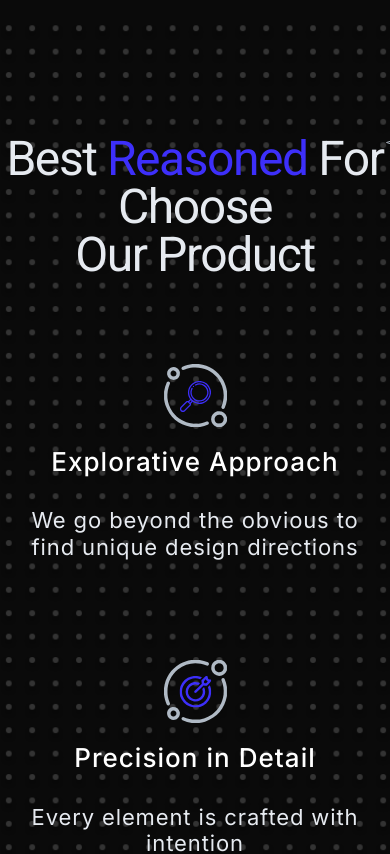
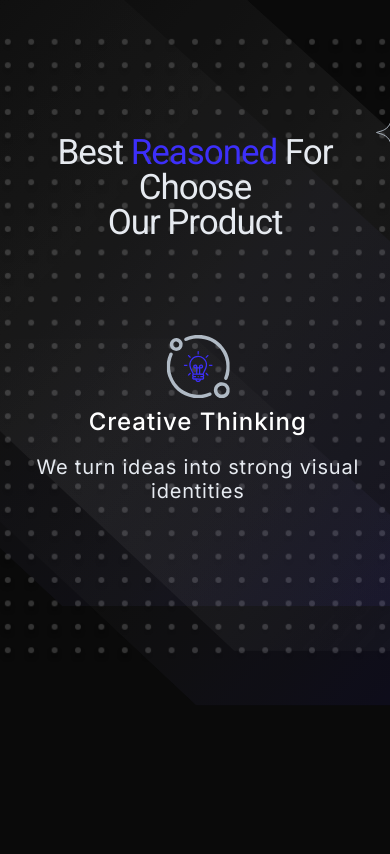
Before and after one commit to leumastrycode/Spacetrek-Collective, a Next.js app: page / in a window 390 px wide. Shown: the part 5620-6474 px from the top of the page. Built offline with nearby package versions, Linux system fonts and the light colour scheme.

Commit message:
Adding carausel to Reason section mobile

```diff
--- a/components/sections/Reason.tsx
+++ b/components/sections/Reason.tsx
@@ -1,32 +1,22 @@
-import FirstReason from "@/components/ui/ReasonItem/FirstReason";
-import SecondReason from "@/components/ui/ReasonItem/SecondReason";
-import ThirdReason from "@/components/ui/ReasonItem/ThirdReason";
-import DotsRectangle from "@/assets-svgr/dots-rectangle4.svg";
-import VerticalDotsRectangle from "@/assets-svgr/vertical-dots-rectangle.svg"
-import PatternBlock from "@/assets-svgr/pattern-block.svg";
-import Star from "@/assets-svgr/star 29.svg";
+"use client";
+
+import { useState, useEffect } from "react";
+import ReasonWeb from "@/components/ui/ReasonSection/ReasonWeb";
+import ReasonMobile from "@/components/ui/ReasonSection/ReasonMobile";
 
 export default function Reason() {
+  const [isMobile, setIsMobile] = useState(false);
+
+  useEffect(() => {
+    const handleResize = () => setIsMobile(window.innerWidth < 800); // 640px adalah breakpoint 'sm' di Tailwind
+    handleResize(); // Cek saat pertama kali load
+    window.addEventListener("resize", handleResize);
+    return () => window.removeEventListener("resize", handleResize);
+  }, []);
+
   return (
     <section id="reason">
-      <div className="w-full flex flex-col justify-center items-center gap-[85px]">
-        <div className="relative w-fit flex justify-center items-center">
-          <Star className="absolute -top-[10px] -right-[30px]" />
-          <h2 className=" font-roboto font-normal text-[48px] leading-[100%] tracking-[-0.03em] text-center text-[#E6EAF0]">
-            Best
-            <span className="text-[#3D2FFA]"> Reasoned </span>
-            For Choose <br /> Our Product
-          </h2>
-        </div>
-        <div className="relative flex justify-center gap-[100px] items-start flex-col sm:flex-row px-[30px]">
-          <FirstReason />
-          <SecondReason />
-          <ThirdReason />
-          <DotsRectangle className="absolute hidden sm:block -top-[300px] z-[-1]" />
-          <VerticalDotsRectangle className="absolute block sm:hidden -top-[350px] -left-[98px] z-[-1]" />
-          <PatternBlock className="absolute hidden sm:block -bottom-[400px] z-[-1]" />
-        </div>
-      </div>
+      {isMobile ? <ReasonMobile /> : <ReasonWeb />}
     </section>
   );
 }
--- a/components/ui/ReasonItem/FirstReason.tsx
+++ b/components/ui/ReasonItem/FirstReason.tsx
@@ -4,10 +4,10 @@ export default function FirstReason() {
   return (
     <div className="flex flex-col w-full max-w-[330px] gap-[20px] justify-center items-center">
       <Reason1 />
-      <h3 className="font-inter font-medium text-[26px] leading-[119%] tracking-[0.04em] text-center text-[#FFFFFF] mb-[10px]">
+      <h3 className="font-inter font-medium text-[24px] md:text-[26px] leading-[119%] tracking-[0.04em] text-center text-[#FFFFFF] mb-[10px]">
         Explorative Approach
       </h3>
-      <p className="font-inter font-normal text-[22px] leading-[119%] tracking-[0.04em] text-center text-[#E6EAF0]">
+      <p className="font-inter font-normal text-[20px] md:text-[22px] leading-[119%] tracking-[0.04em] text-center text-[#E6EAF0]">
         We go beyond the obvious to find unique design directions
       </p>
     </div>
--- a/components/ui/ReasonItem/SecondReason.tsx
+++ b/components/ui/ReasonItem/SecondReason.tsx
@@ -4,10 +4,10 @@ export default function SecondReason() {
   return (
     <div className="flex flex-col w-full max-w-[330px] gap-[20px] justify-center items-center">
       <Reason2 />
-      <h3 className="font-inter font-medium text-[26px] leading-[119%] tracking-[0.04em] text-center text-[#FFFFFF] mb-[10px]">
+      <h3 className="font-inter font-medium text-[24px] md:text-[26px] leading-[119%] tracking-[0.04em] text-center text-[#FFFFFF] mb-[10px]">
         Precision in Detail
       </h3>
-      <p className="font-inter font-normal text-[22px] leading-[119%] tracking-[0.04em] text-center text-[#E6EAF0]">
+      <p className="font-inter font-normal text-[20px] md:text-[22px] leading-[119%] tracking-[0.04em] text-center text-[#E6EAF0]">
         Every element is crafted with intention
       </p>
     </div>
--- a/components/ui/ReasonItem/ThirdReason.tsx
+++ b/components/ui/ReasonItem/ThirdReason.tsx
@@ -2,12 +2,12 @@ import Reason3 from "@/assets-svgr/asset-reason3.svg";
 
 export default function ThirdReason() {
   return (
-    <div className="flex flex-col w-full max-w-[330px] gap-[20px] justify-center items-center">
+    <div className="flex flex-col w-full max-w-[330px] gap-[10px] sm:gap-[20px] justify-center items-center">
       <Reason3 />
-      <h3 className="font-inter font-medium text-[26px] leading-[119%] tracking-[0.04em] text-center text-[#FFFFFF] mb-[10px]">
+      <h3 className="font-inter font-medium text-[24px] md:text-[26px] leading-[119%] tracking-[0.04em] text-center text-[#FFFFFF] mb-[10px]">
         Creative Thinking
       </h3>
-      <p className="font-inter font-normal text-[22px] leading-[119%] tracking-[0.04em] text-center text-[#E6EAF0]">
+      <p className="font-inter font-normal text-[20px] md:text-[22px] leading-[119%] tracking-[0.04em] text-center text-[#E6EAF0]">
         We turn ideas into strong visual identities
       </p>
     </div>
--- /dev/null
+++ b/components/ui/ReasonSection/ReasonMobile.tsx
@@ -0,0 +1,60 @@
+import FirstReason from "@/components/ui/ReasonItem/FirstReason";
+import SecondReason from "@/components/ui/ReasonItem/SecondReason";
+import ThirdReason from "@/components/ui/ReasonItem/ThirdReason";
+import DotsRectangle from "@/assets-svgr/dots-rectangle4.svg";
+import PatternBlock from "@/assets-svgr/pattern-block.svg";
+import Star from "@/assets-svgr/star 29.svg";
+import useEmblaCarousel from "embla-carousel-react";
+import Autoplay from "embla-carousel-autoplay";
+
+export default function ReasonMobile() {
+  const autoplayOptions = { delay: 3000, stopOnInteraction: false };
+  const [emblaRef] = useEmblaCarousel(
+    {
+      loop: true,
+      align: "center",
+    },
+    [Autoplay(autoplayOptions)]
+  );
+
+  return (
+    <section id="reason">
+      <div className="w-full flex flex-col justify-center items-center gap-[85px]">
+        <div className="relative w-fit flex justify-center items-center">
+          <Star className="absolute -top-[20px] -right-[20px]" />
+          <h2 className="px-[20px] font-roboto font-normal text-[35px] sm:text-[40px] md:text-[48px] leading-[100%] tracking-[-0.03em] text-center text-[#E6EAF0]">
+            Best
+            <span className="text-[#3D2FFA]"> Reasoned </span>
+            For Choose <br /> Our Product
+          </h2>
+        </div>
+
+        <div className="relative flex justify-center flex-row">
+          <div className="w-full overflow-hidden" ref={emblaRef}>
+            <div className="flex">
+              <div className="flex-[0_0_90%] sm:flex-[0_0_60%] min-w-0 px-2 flex justify-center">
+                <div className="w-full max-w-sm flex justify-center">
+                  <FirstReason />
+                </div>
+              </div>
+
+              <div className="flex-[0_0_90%] sm:flex-[0_0_60%] min-w-0 px-2 flex justify-center">
+                <div className="w-full max-w-sm flex justify-center">
+                  <SecondReason />
+                </div>
+              </div>
+
+              <div className="flex-[0_0_90%] sm:flex-[0_0_60%] min-w-0 px-2 flex justify-center">
+                <div className="w-full max-w-sm flex justify-center">
+                  <ThirdReason />
+                </div>
+              </div>
+            </div>
+          </div>
+          <DotsRectangle className="absolute -top-[300px] z-[-1]" />
+          <PatternBlock className="absolute -bottom-[500px] z-[-1]" />
+        </div>
+      </div>
+    </section>
+  );
+}
--- /dev/null
+++ b/components/ui/ReasonSection/ReasonWeb.tsx
@@ -0,0 +1,32 @@
+import FirstReason from "@/components/ui/ReasonItem/FirstReason";
+import SecondReason from "@/components/ui/ReasonItem/SecondReason";
+import ThirdReason from "@/components/ui/ReasonItem/ThirdReason";
+import DotsRectangle from "@/assets-svgr/dots-rectangle4.svg";
+import VerticalDotsRectangle from "@/assets-svgr/vertical-dots-rectangle.svg"
+import PatternBlock from "@/assets-svgr/pattern-block.svg";
+import Star from "@/assets-svgr/star 29.svg";
+
+export default function ReasonWeb() {
+  return (
+    <section id="reason">
+      <div className="w-full flex flex-col justify-center items-center gap-[85px]">
+        <div className="relative w-fit flex justify-center items-center">
+          <Star className="absolute -top-[20px] -right-[20px]" />
+          <h2 className="px-[20px] font-roboto font-normal text-[35px] sm:text-[40px] md:text-[48px] leading-[100%] tracking-[-0.03em] text-center text-[#E6EAF0]">
+            Best
+            <span className="text-[#3D2FFA]"> Reasoned </span>
+            For Choose <br /> Our Product
+          </h2>
+        </div>
+        <div className="relative flex justify-center gap-[100px] items-start flex-col sm:flex-row px-[30px]">
+          <FirstReason />
+          <SecondReason />
+          <ThirdReason />
+          <DotsRectangle className="absolute hidden sm:block -top-[300px] z-[-1]" />
+          <VerticalDotsRectangle className="absolute block sm:hidden -top-[350px] -left-[98px] z-[-1]" />
+          <PatternBlock className="absolute hidden sm:block -bottom-[400px] z-[-1]" />
+        </div>
+      </div>
+    </section>
+  );
+}
--- a/package.json
+++ b/package.json
@@ -10,6 +10,8 @@
   },
   "dependencies": {
     "@prisma/client": "^7.7.0",
+    "embla-carousel-autoplay": "^8.6.0",
+    "embla-carousel-react": "^8.6.0",
     "framer-motion": "^12.38.0",
     "next": "^16.2.4",
     "prisma": "^6.19.3",
```
Also changed, not shown: 1 other file (tests, documents, lock files or other folders).
